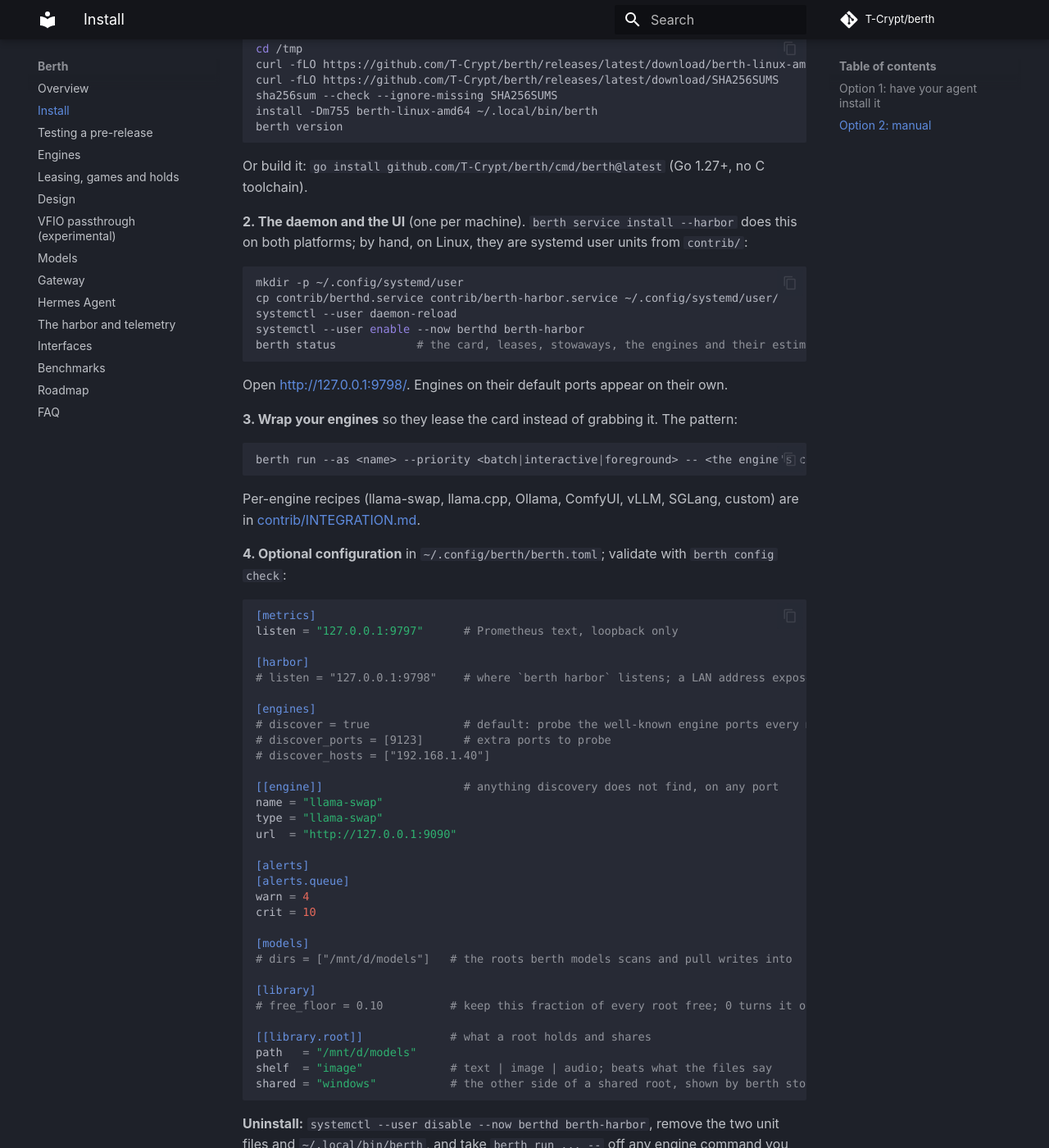
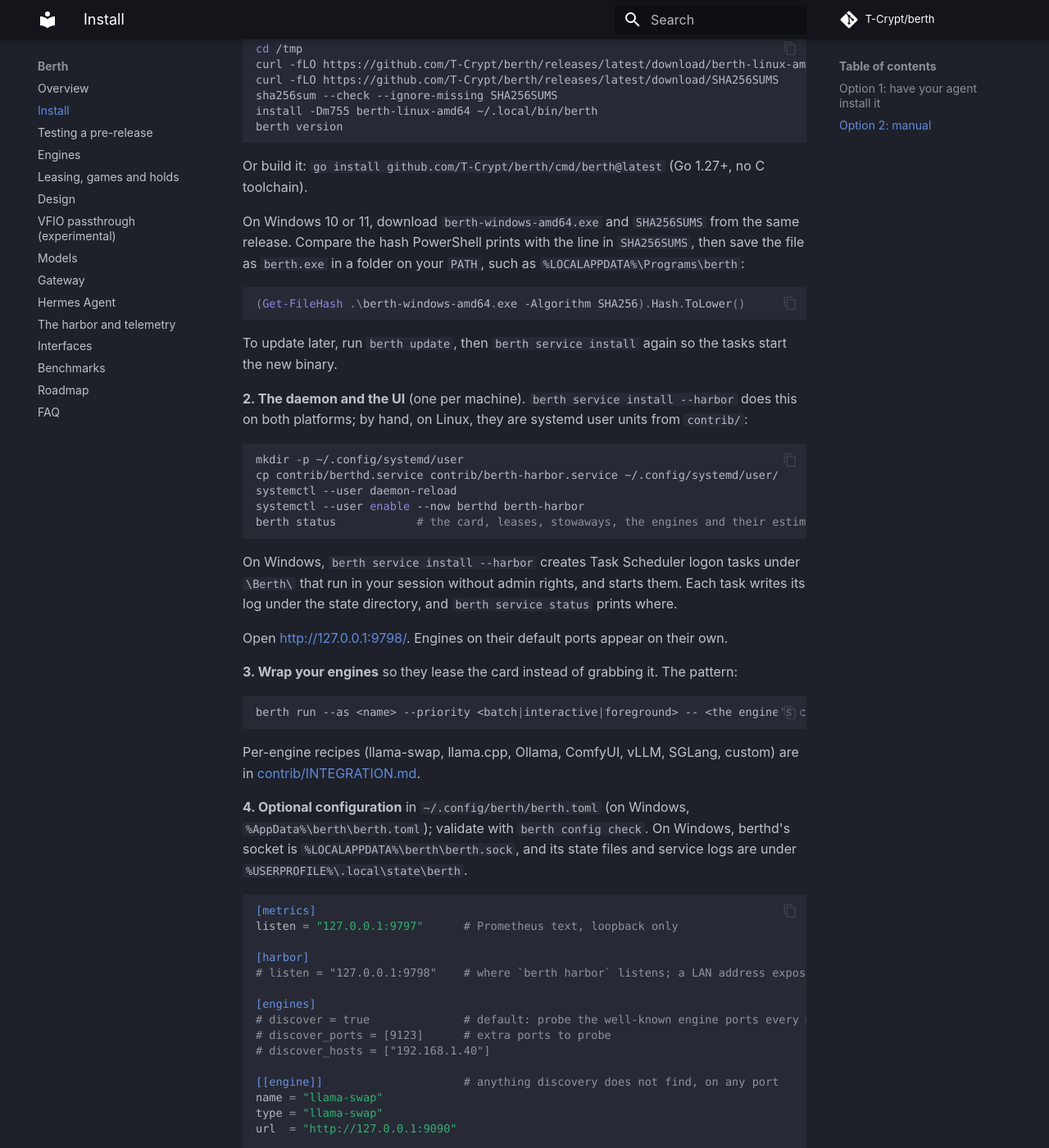
Before and after one commit to Bacongineer/berth-upstream, an MkDocs documentation site: the page built from docs/install.md, in a window 1280 px wide and 1400 px high, scrolled down 1148 px. Shown: the whole window at 82% size. Built offline with MkDocs 1.6.1 and Material for MkDocs 9.7.7, drawn with Linux system fonts in a browser that asks for light colours; comment, search, counter and statistics services are not loaded.

Commit message:
docs(windows): install steps, paths, and how children are attributed
docs/install.md covered Linux only. It now says where berth.exe comes
from and how to check it, what berth service install creates on
Windows, how to update, and where the config, socket, state and service
logs live.

docs/leasing.md said Windows records every descendant of the wrapper
each tick. It does not: procs.List is Linux only. Windows follows each
GPU process's parent chain from a snapshot refreshed every second, and
the engine's job object carries every process it starts.

````diff
--- a/docs/install.md
+++ b/docs/install.md
@@ -59,6 +59,17 @@
 
 Or build it: `go install github.com/T-Crypt/berth/cmd/berth@latest` (Go 1.27+, no C toolchain).
 
+On Windows 10 or 11, download `berth-windows-amd64.exe` and `SHA256SUMS` from the same release.
+Compare the hash PowerShell prints with the line in `SHA256SUMS`, then save the file as `berth.exe`
+in a folder on your `PATH`, such as `%LOCALAPPDATA%\Programs\berth`:
+
+```powershell
+(Get-FileHash .\berth-windows-amd64.exe -Algorithm SHA256).Hash.ToLower()
+```
+
+To update later, run `berth update`, then `berth service install` again so the tasks start the new
+binary.
+
 **2. The daemon and the UI** (one per machine). `berth service
 install --harbor` does this on both platforms; by hand, on Linux, they are
 systemd user units from `contrib/`:
@@ -71,6 +82,10 @@
 berth status            # the card, leases, stowaways, the engines and their estimated VRAM
 ```
 
+On Windows, `berth service install --harbor` creates Task Scheduler logon tasks under `\Berth\`
+that run in your session without admin rights, and starts them. Each task writes its log under the
+state directory, and `berth service status` prints where.
+
 Open <http://127.0.0.1:9798/>. Engines on their default ports appear on their own.
 
 **3. Wrap your engines** so they lease the card instead of grabbing it. The pattern:
@@ -82,8 +97,10 @@
 Per-engine recipes (llama-swap, llama.cpp, Ollama, ComfyUI, vLLM, SGLang, custom) are in
 [contrib/INTEGRATION.md](https://github.com/T-Crypt/berth/blob/main/contrib/INTEGRATION.md).
 
-**4. Optional configuration** in `~/.config/berth/berth.toml`; validate with
-`berth config check`:
+**4. Optional configuration** in `~/.config/berth/berth.toml` (on Windows,
+`%AppData%\berth\berth.toml`); validate with `berth config check`. On Windows, berthd's
+socket is `%LOCALAPPDATA%\berth\berth.sock`, and its state files and service logs are under
+`%USERPROFILE%\.local\state\berth`.
 
 ```toml
 [metrics]
````
Also changed, not shown: docs/leasing.md (+6 -3 lines).
